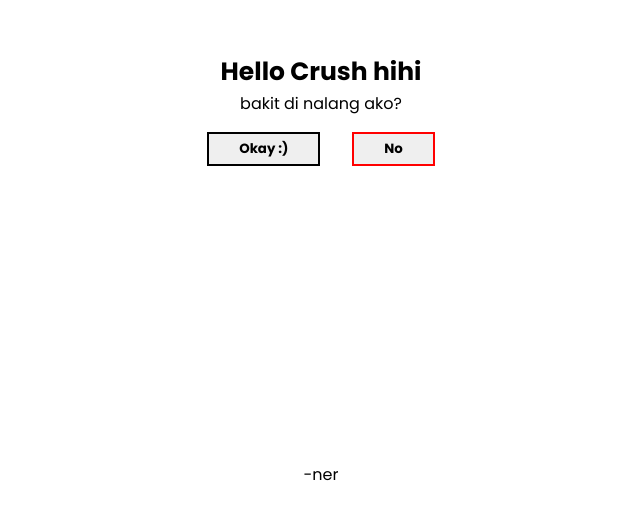
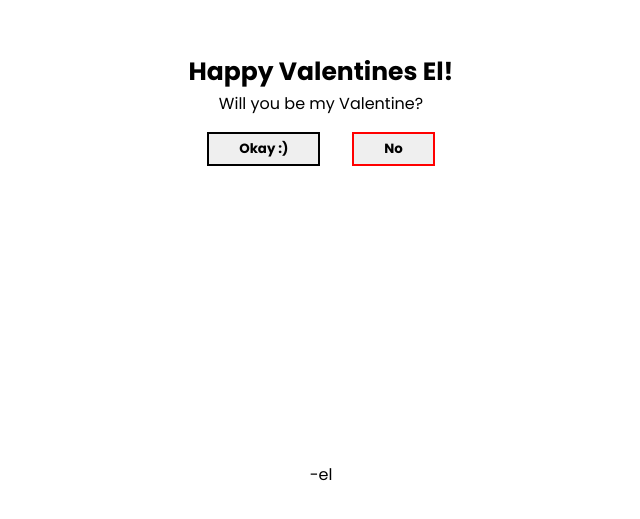
Before and after one commit to nnerr/Valentines, a plain HTML site: page index.html in a window 1280 px wide. Shown: the part 251-770 px from the top of the page, without its empty margins (319-959 px from the left). Drawn offline with Linux system fonts and the light colour scheme.

Commit message:
index.html

```diff
--- a/index.html
+++ b/index.html
@@ -34,8 +34,8 @@
 
 				<div class="ask">
 
-												<p> <span class="crush">Hello Crush hihi</span> <br>
-																bakit di nalang ako? </p>
+												<p> <span class="crush">Happy Valentines El!</span> <br>
+																Will you be my Valentine? </p>
 								<div class="btn">
 <a href="yes.html"><button id="btn1">Okay :)</button>		</a>			    <button id="btn2">No</button>
 								</div>
@@ -73,7 +73,7 @@
 				</div>
 
 				<div class="fff">
-								<p>-ner</lugh></p>
+								<p>-el</lugh></p>
 				</div>
 
 				<script src="proposalv2.js"></script>
```
